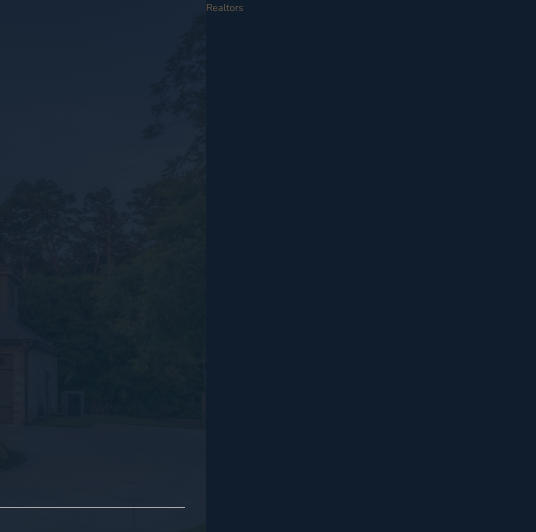
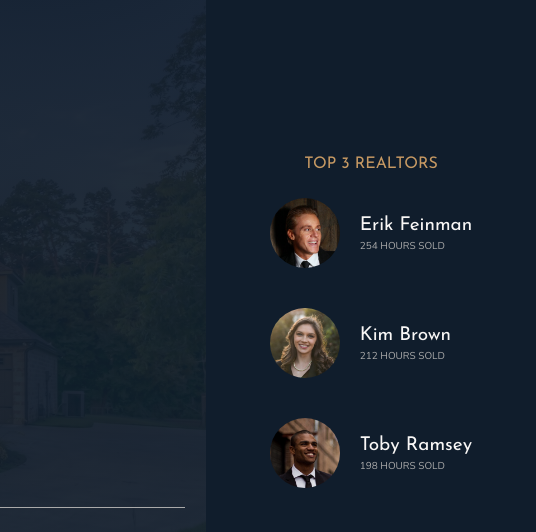
Before and after one commit to chrisrudge2002/sass-nexter, a website: page index.html in a window 1280 px wide. Shown: the top 532 px of the page, 744-1280 px from the left. Drawn offline with nearby package versions, Linux system fonts and the light colour scheme.

Commit message:
Implement realtors section

```diff
--- a/index.html
+++ b/index.html
@@ -17,6 +17,7 @@
             <button class="nav-btn"></button>
         </div>
 
+        <!-- Header -->
         <header class="header">
             <img src="img/logo.png" alt="Nexter logo" class="header__logo">
             <h3 class="heading-3">Your own home:</h3>
@@ -31,8 +32,28 @@
             </div>
         </header>
 
+        <!-- Realtors Section -->
         <div class="realtors">
-            Realtors
+            <h3 class="heading-3">Top 3 Realtors</h3>
+            <div class="realtors__list">
+                <img src="img/realtor-1.jpeg" alt="Realtor 1" class="realtors__img">
+                <div class="realtors__details">
+                    <h4 class="heading-4 heading-4--light">Erik Feinman</h4>
+                    <p class="realtors__sold">254 hours sold</p>
+                </div>
+
+                <img src="img/realtor-2.jpeg" alt="Realtor 2" class="realtors__img">
+                <div class="realtors__details">
+                    <h4 class="heading-4 heading-4--light">Kim Brown</h4>
+                    <p class="realtors__sold">212 hours sold</p>
+                </div>
+
+                <img src="img/realtor-3.jpeg" alt="Realtor 3" class="realtors__img">
+                <div class="realtors__details">
+                    <h4 class="heading-4 heading-4--light">Toby Ramsey</h4>
+                    <p class="realtors__sold">198 hours sold</p>
+                </div>
+            </div>
         </div>
 
         <!-- Features Section -->
--- a/sass/_realtors.scss
+++ b/sass/_realtors.scss
@@ -1,4 +1,30 @@
 .realtors {
+    align-content: center;
     background-color: $colour-secondary;
+    display: grid;
     grid-column: col-start 7 / full-end;
+    grid-row-gap: 2rem;
+    justify-content: center;
+    justify-items: center;
+    padding: 3rem;
+
+    &__list {
+        align-items: center;
+        display: grid;
+        grid-column-gap: 2rem;
+        grid-row-gap: 5vh;
+        grid-template-columns: min-content max-content;
+    }
+
+    &__img {
+        border-radius: 50%;
+        display: block;
+        width: 7rem;
+    }
+
+    &__sold {
+        color: $colour-grey-light-2;
+        margin-top: -3px;
+        text-transform: uppercase;
+    }
 }
```
Also changed, not shown: css/style.min.css.
